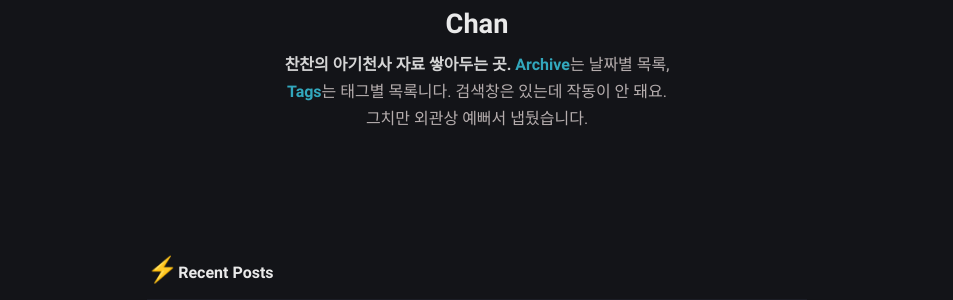
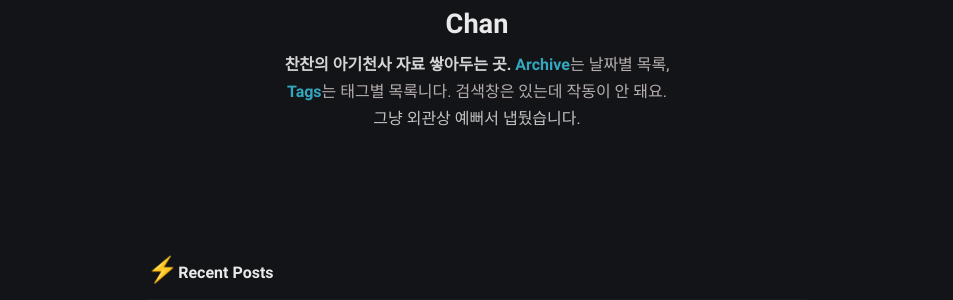
Before and after one commit to iwdstry/yeieje, a Jekyll site: the page built from index.md, in a window 1280 px wide. Shown: the part 249-549 px from the top of the page, without its empty margins (163-1116 px from the left). Built offline with Jekyll 4.4.1, drawn with Linux system fonts in a browser that asks for light colours.

Commit message:
Create _config.yml

```diff
--- a/_config.yml
+++ b/_config.yml
@@ -10,7 +10,7 @@ mode: dark # default theme "dark" | "light"
 # Profile settings
 author:
   name: Chan # author name
-  bio:  <b>찬찬의 아기천사 자료 쌓아두는 곳. <font color="#36B8CF">Archive</font color></b>는 날짜별 목록, <b><font color="#36B8CF">Tags</font color></b>는 태그별 목록니다. 검색창은 있는데 작동이 안 돼요. 그치만 외관상 예뻐서 냅뒀습니다. # tell to the world
+  bio:  <b>찬찬의 아기천사 자료 쌓아두는 곳. <font color="#36B8CF">Archive</font color></b>는 날짜별 목록, <b><font color="#36B8CF">Tags</font color></b>는 태그별 목록니다. 검색창은 있는데 작동이 안 돼요. <font color="#D5D5D5">그냥 외관상 예뻐서 냅뒀습니다.</font color> # tell to the world
   username: yeieje # general username
   github: github_yeieje # github username
   twitter: twitter_yeieje # twitter username
```
